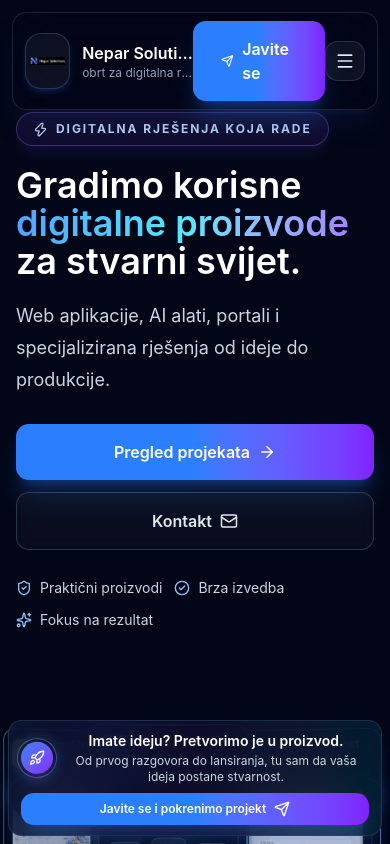
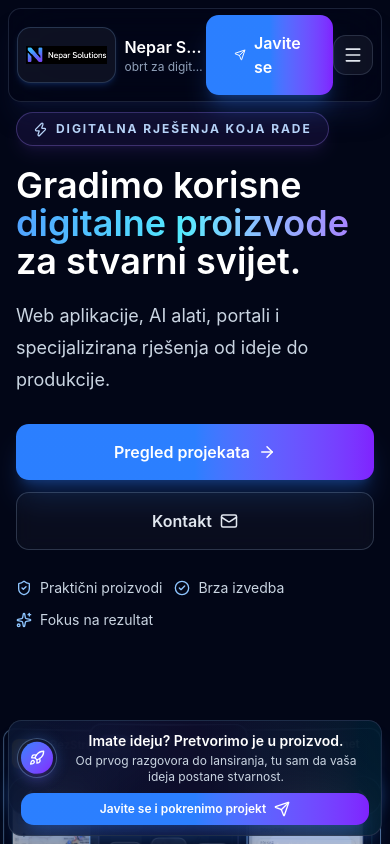
Before and after one commit to Weparche/nepar, a React (Vite) app: page / in a window 390 px wide. Shown: the top 844 px of the page. Built offline with nearby package versions, Linux system fonts and the light colour scheme.

Commit message:
chatgpt-redizajn-mobile

```diff
--- a/src/App.jsx
+++ b/src/App.jsx
@@ -100,14 +100,14 @@ function Navbar() {
   const [open, setOpen] = useState(false);
 
   return (
-    <header className="fixed inset-x-0 top-0 z-50 px-3 pt-3 sm:px-4 sm:pt-5">
-      <nav className="mx-auto flex max-w-[1580px] items-center justify-between rounded-[0.9rem] border border-blue-200/14 bg-slate-950/64 px-3 py-2 shadow-xl shadow-blue-950/25 backdrop-blur-xl sm:rounded-[1.25rem] sm:px-8 sm:py-4 sm:shadow-2xl sm:backdrop-blur-2xl">
-        <a href="#top" className="flex min-w-0 items-center gap-3 sm:gap-5">
-          <span className="grid size-14 place-items-center overflow-hidden rounded-[1rem] border border-blue-300/20 bg-white/5 shadow-md shadow-blue-500/15 sm:size-28 sm:rounded-[2rem] sm:shadow-lg">
+    <header className="fixed inset-x-0 top-0 z-50 px-2 pt-2 sm:px-3 sm:pt-3">
+      <nav className="mx-auto flex max-w-[1180px] items-center justify-between rounded-[0.8rem] border border-blue-200/14 bg-slate-950/64 px-2 py-1.5 shadow-xl shadow-blue-950/25 backdrop-blur-xl sm:rounded-[1rem] sm:px-4 sm:py-2 lg:max-w-[1380px] lg:px-5">
+        <a href="#top" className="flex min-w-0 items-center gap-2 sm:gap-3">
+          <span className="grid h-14 w-[10.5rem] place-items-center overflow-hidden rounded-[0.85rem] border border-blue-300/20 bg-white/5 shadow-md shadow-blue-500/15 sm:h-28 sm:w-[21rem] sm:rounded-[1.35rem] sm:shadow-lg">
             <img
               src="/brand/nepar_logo.png"
               alt="Nepar Solutions logo"
-              className="size-full object-contain p-1"
+              className="size-full object-contain px-2 py-1 sm:px-3 sm:py-2"
             />
           </span>
           <span className="min-w-0">
```
Also changed, not shown: 5 other files (tests, documents, lock files or other folders).
